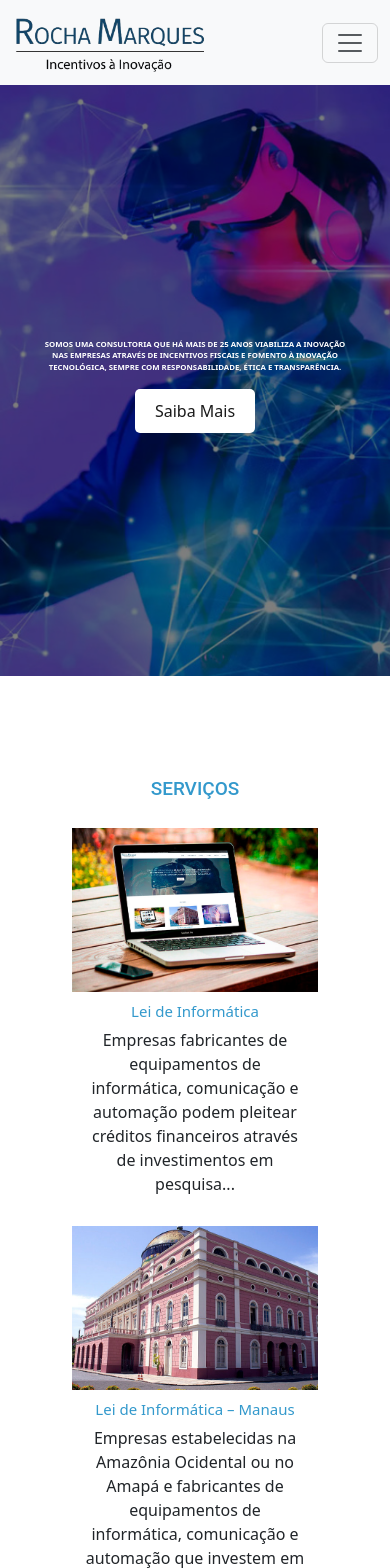
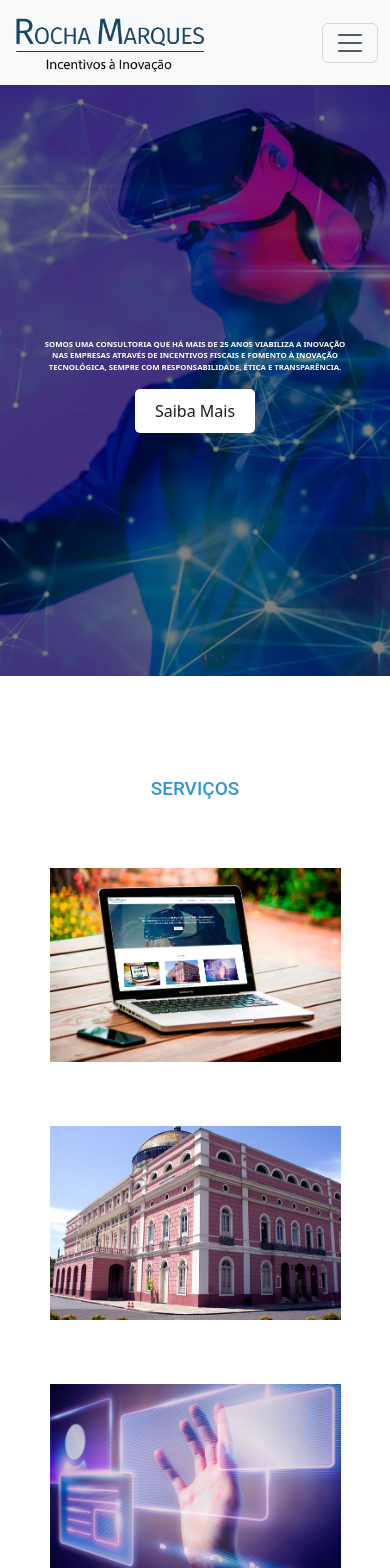
Before and after one commit to Marcos-Gabriell/Projeto-web-react, a React (Create React App) app: page / in a window 390 px wide. Shown: the top 1568 px of the page. Built offline with nearby package versions, Linux system fonts and the light colour scheme.

Commit message:
melhorando seção serviços

```diff
--- a/src/MySection.css
+++ b/src/MySection.css
@@ -3,7 +3,6 @@
   padding: 30px;
 }
 
-/* Estilos CSS para o conteúdo da seção */
 .my-section-content {
   display: flex;
   flex-wrap: wrap;
@@ -28,87 +27,38 @@
   margin: 10px;
   border: 2px solid #fff;
   transition: transform 0.3s ease;
-  width: calc(33.33% - 35px);
-  max-width: 250px;
+  width: 100%;
+  max-width: 600px; /* Aumentado o tamanho máximo da imagem */
   text-align: center;
   filter: grayscale(0%);
   display: flex;
   flex-direction: column;
-  justify-content: space-between;
+  align-items: center;
+  margin: 0 auto;
+  width: calc(50% - 35px);
   margin-bottom: 20px;
-  margin: 0 auto;
+  margin-top: 40px;
 }
-
-.image-container2::before {
-  content: "";
-  position: absolute;
-  top: 0;
-  left: 0;
-  width: 100%;
-  height: 100%;
-  background-color: rgba(51, 153, 204, 0.5);
-  transform-origin: top left;
-  transform: scaleX(0);
-  transition: transform 0.3s ease;
-  z-index: -1;
-}
-
-.image-container2:hover::before {
-  transform: scaleX(1);
-}
-
-.image-caption {
-  padding: 10px;
-}
-
-
 
 .image-container2 img {
   width: 100%;
   height: auto;
   border-radius: 0px;
   transition: filter 0.3s ease;
-  max-width: 300px; /* Ajuste este valor para aumentar o tamanho da imagem */
-  max-height: 300px; /* Ajuste este valor para aumentar o tamanho da imagem */
+  max-width: 100%;
+  max-height: 1500px; /* Aumentado o tamanho máximo da imagem para telas menores */
 }
 
-
-
-
-.image-container2:hover img {
-  filter: grayscale(100%);
-}
-
-.image-caption h4 {
-  color: #3399CC;
-  font-size: 15px;
-  text-align: left;
-}
-.line {
-  border: none;
-  border-top: 2px solid #000;
-  margin: 2% auto;
-  width: 80%; /* Aumente este valor para aumentar a largura da linha */
-  text-align: left;
-}
-
-@media (max-width: 600px) {
-  .line {
-    width: 100%;
-  }
-}
-
-
-.text {
-  color: #083052;
-  text-align: center;
-  font-size: 15px;
-  font-family: 'Roboto', sans-serif;
-}
 
 @media (max-width: 768px) {
   .image-container2 {
     width: calc(50% - 35px);
+    max-width: 150%; /* Ajustado o tamanho máximo da imagem para telas menores */
+    max-height: 300px; /* Ajustado o tamanho máximo da imagem para telas menores */
+  }
+
+  .image-container2 img {
+    max-height: 200px; /* Aumentado o tamanho máximo da imagem para telas menores */
   }
 }
 
@@ -117,3 +67,74 @@
     width: calc(100% - 35px);
   }
 }
+
+
+.image-container2:hover img {
+  filter: grayscale(100%);
+}
+
+.image-container2 .image-caption {
+  position: absolute;
+  bottom: 0;
+  left: 0;
+  width: 100%;
+  padding: 10px;
+  background-color: rgba(255, 255, 255, 0.9);
+  border-radius: 0 0 5px 5px;
+  opacity: 0;
+  transition: opacity 0.3s ease;
+}
+
+.image-container2:hover .image-caption {
+  opacity: 1;
+}
+
+.image-container2 .image-caption h4 {
+  color: #3399CC;
+  font-size: 14px;
+  font-weight: bold;
+  margin-bottom: 5px;
+  text-align: center;
+}
+
+.image-container2 .image-caption p {
+  color: #000;
+  font-size: 12px;
+  margin: 0;
+  text-align: center;
+}
+
+.image-caption {
+  position: absolute;
+  bottom: 0;
+  left: 0;
+  width: 100%;
+  padding: 10px;
+  background-color: rgba(255, 255, 255, 0.9);
+  border-radius: 5px;
+  transform: translateY(100%);
+  transition: transform 0.3s ease;
+}
+
+.image-container2:hover .image-caption {
+  transform: translateY(0);
+}
+
+.image-caption h4 {
+  color: #3399CC;
+  font-size: 14px;
+  margin: 0;
+  font-weight: bold;
+}
+
+.image-caption p {
+  color: #000;
+  font-size: 12px;
+  margin: 0;
+}
+
+
+
+  .image-container2 img {
+    max-height: 1500px; /* Aumentado o tamanho máximo da imagem para telas menores */
+  }
```
